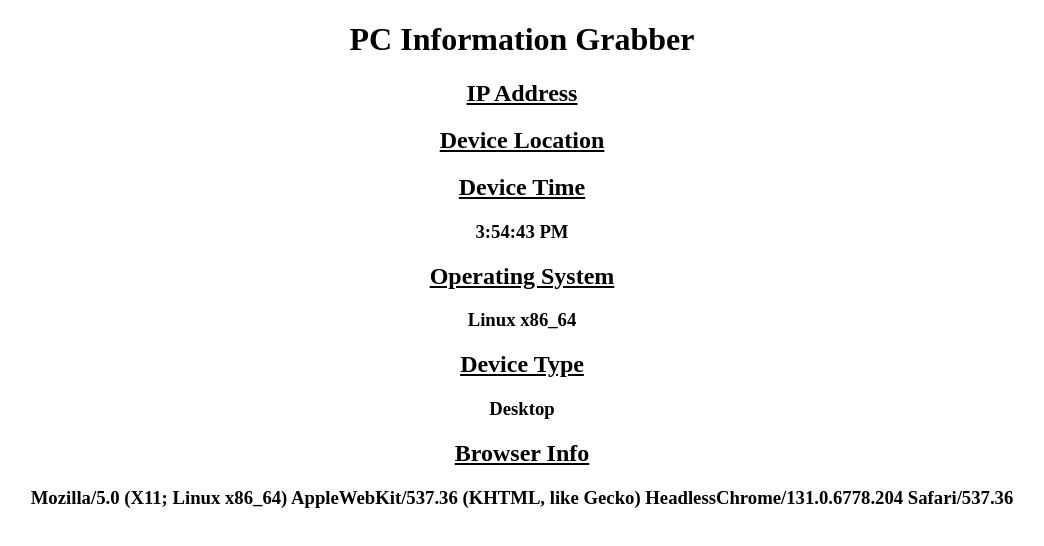
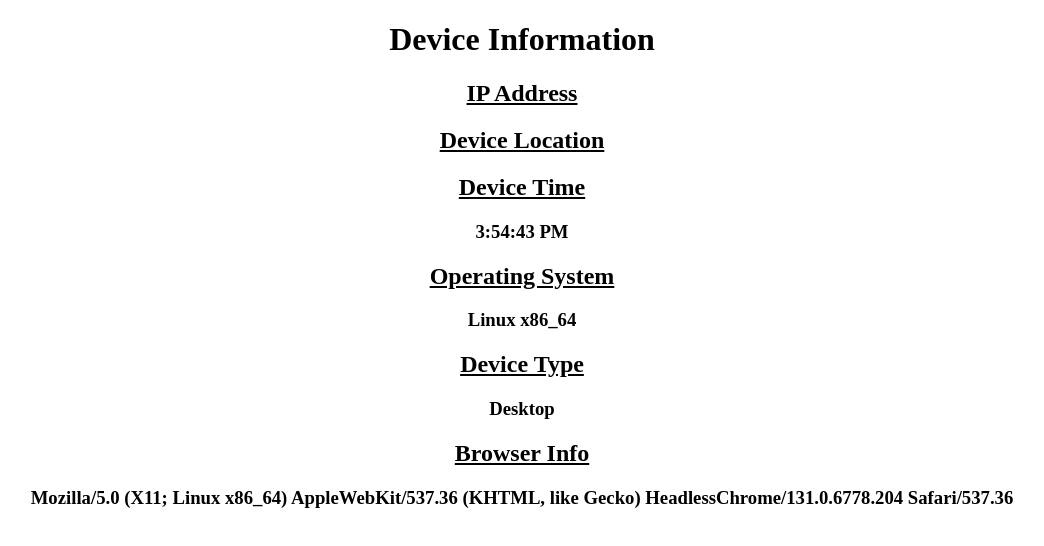
Before and after one commit to yaboi-v3rt3x/whatsmy.info, a plain HTML site: page index.html in a window 1280 px wide. Shown: the whole page, without its empty margins (118-1162 px from the left). Drawn offline with Linux system fonts and the light colour scheme; no server answers.

Commit message:
Update index.html

```diff
--- a/index.html
+++ b/index.html
@@ -2,11 +2,11 @@
 <html>
   <head>
     <meta charset="UTF-8">
-    <title>Device Information</title>
+    <title>whatsmy.info</title>
   </head>
 
   <body onload = "getLocation()" >
-    <h1 style="font-family: Comfortaa; text-align: center;">PC Information Grabber</h1>
+    <h1 style="font-family: Comfortaa; text-align: center;">Device Information</h1>
 
     <h2 style="font-family: Comfortaa; text-align: center;"><u><b>IP Address</b></u></h2>
     <div style="font-family: Comfortaa; text-align: center;"><h3 id="ipAddress"></h3></div>
```
